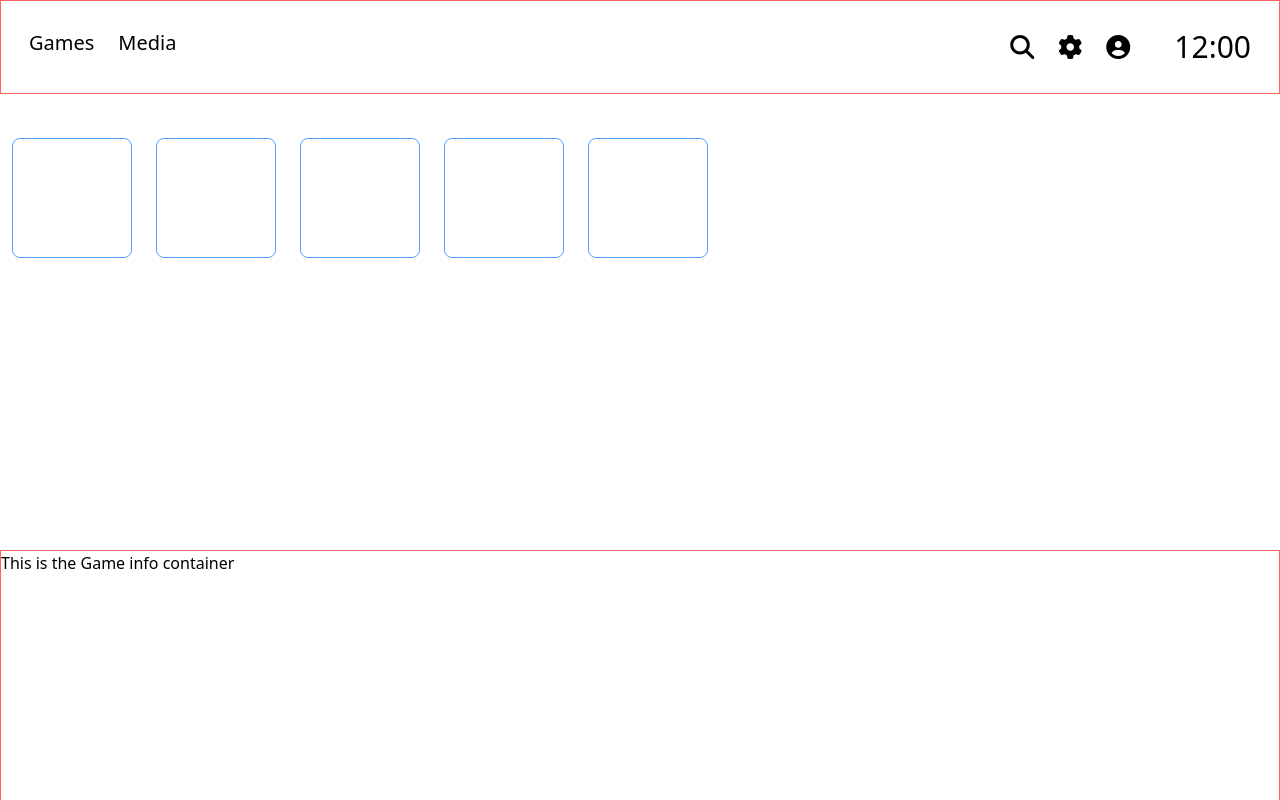
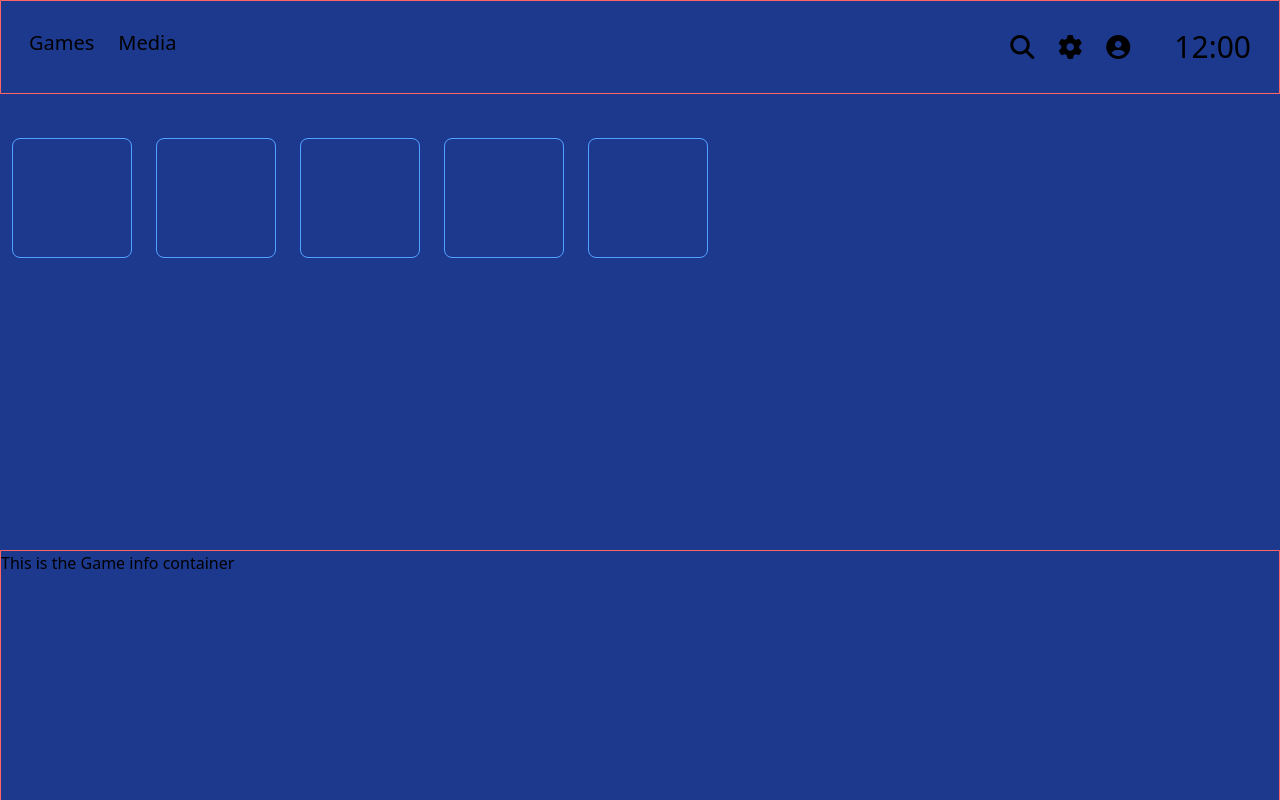
Before and after one commit to danxguerrero/PS5-UI-React, a React (Vite) app: page / in a window 1280 px wide. Shown: the top 800 px of the page. Built offline with nearby package versions, Linux system fonts and the light colour scheme.

Commit message:
Added temporary background color to App

```diff
--- a/src/App.jsx
+++ b/src/App.jsx
@@ -11,7 +11,7 @@ function App() {
   const [count, setCount] = useState(0)
 
   return (
-    <div className='h-screen'>
+    <div className='h-screen bg-blue-900'>
       <Navbar />
       <GameTileRow />
       <GameInfoContainer />
```
